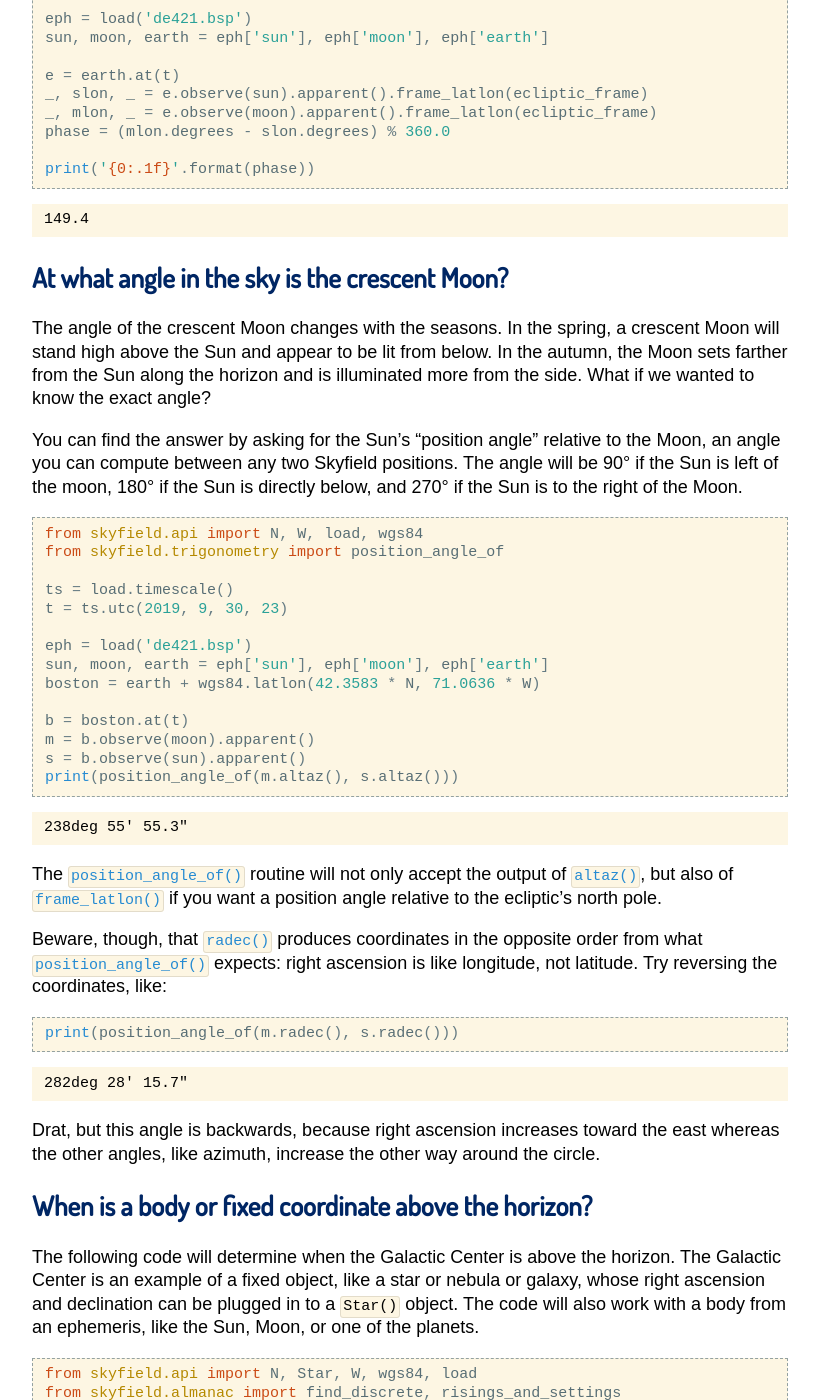
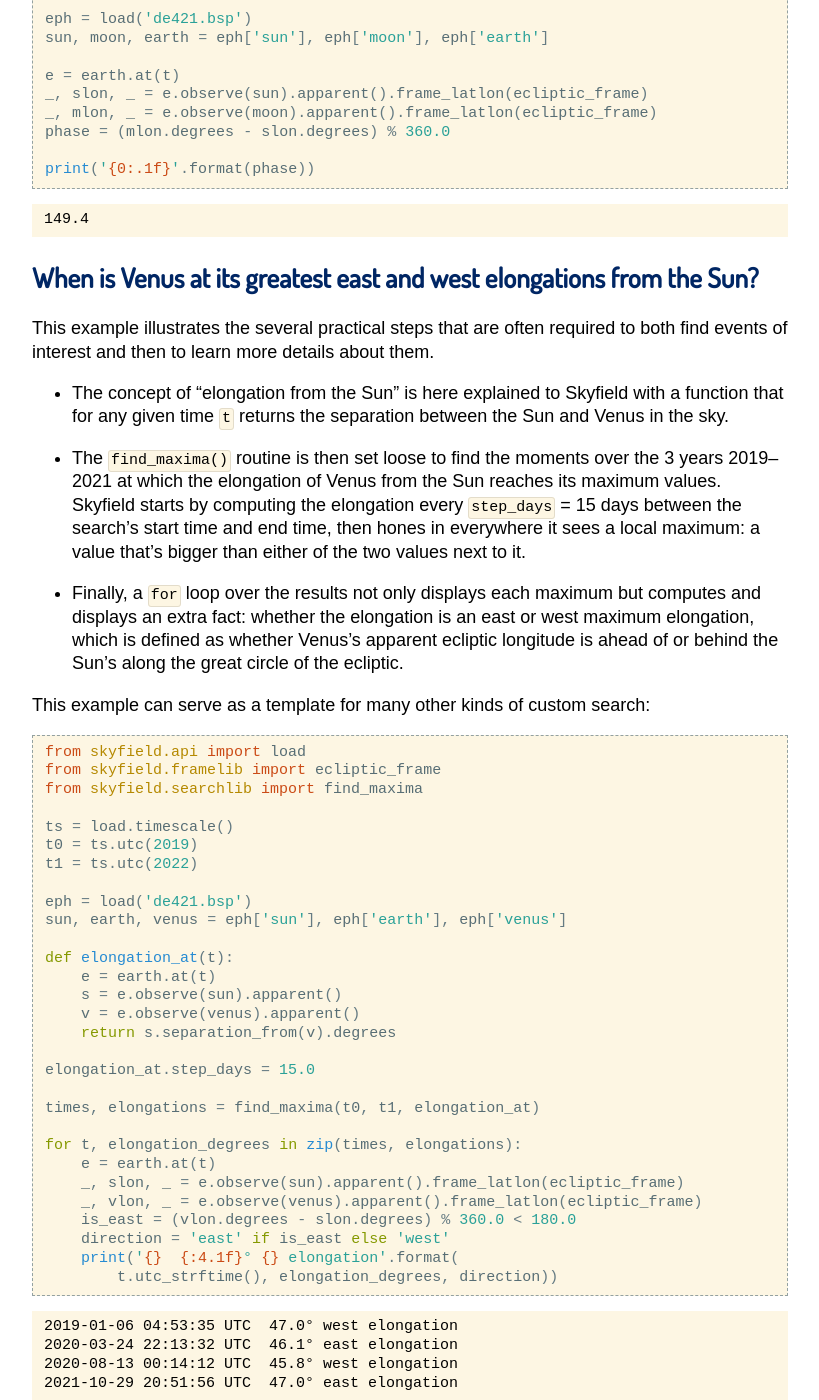
Before and after one commit to skyfielders/python-skyfield, a Sphinx documentation site: the page built from skyfield/documentation/examples.rst, in a window 1280 px wide and 1400 px high, scrolled down 1316 px. Shown: the whole window, without its empty margins (230-1049 px from the left). Built offline with Sphinx 7.4.7, drawn with Linux system fonts in a browser that asks for light colours; some web fonts are replaced.

Commit message:
Fix #497: add an east/west elongation example
Nothing in the documentation clearly addressed this case, so, an example.

```diff
--- a/skyfield/documentation/examples.rst
+++ b/skyfield/documentation/examples.rst
@@ -97,6 +97,72 @@ and 270° at the Last Quarter.
 .. testoutput::
 
     149.4
+
+When is Venus at its greatest east and west elongations from the Sun?
+=====================================================================
+
+This example illustrates the several practical steps
+that are often required to both find events of interest
+and then to learn more details about them.
+
+* The concept of “elongation from the Sun” is here explained to Skyfield
+  with a function that for any given time ``t``
+  returns the separation between the Sun and Venus in the sky.
+
+* The ``find_maxima()`` routine is then set loose to find the moments
+  over the 3 years 2019–2021 at which the elongation of Venus from the Sun
+  reaches its maximum values.
+  Skyfield starts by computing the elongation every ``step_days`` = 15 days
+  between the search’s start time and end time,
+  then hones in everywhere it sees a local maximum:
+  a value that’s bigger than either of the two values next to it.
+
+* Finally, a ``for`` loop over the results not only displays each maximum
+  but computes and displays an extra fact:
+  whether the elongation is an east or west maximum elongation,
+  which is defined as whether Venus’s apparent ecliptic longitude
+  is ahead of or behind the Sun’s along the great circle of the ecliptic.
+
+This example can serve as a template for many other kinds of custom search:
+
+.. testcode::
+
+    from skyfield.api import load
+    from skyfield.framelib import ecliptic_frame
+    from skyfield.searchlib import find_maxima
+
+    ts = load.timescale()
+    t0 = ts.utc(2019)
+    t1 = ts.utc(2022)
+
+    eph = load('de421.bsp')
+    sun, earth, venus = eph['sun'], eph['earth'], eph['venus']
+
+    def elongation_at(t):
+        e = earth.at(t)
+        s = e.observe(sun).apparent()
+        v = e.observe(venus).apparent()
+        return s.separation_from(v).degrees
+
+    elongation_at.step_days = 15.0
+
+    times, elongations = find_maxima(t0, t1, elongation_at)
+
+    for t, elongation_degrees in zip(times, elongations):
+        e = earth.at(t)
+        _, slon, _ = e.observe(sun).apparent().frame_latlon(ecliptic_frame)
+        _, vlon, _ = e.observe(venus).apparent().frame_latlon(ecliptic_frame)
+        is_east = (vlon.degrees - slon.degrees) % 360.0 < 180.0
+        direction = 'east' if is_east else 'west'
+        print('{}  {:4.1f}° {} elongation'.format(
+            t.utc_strftime(), elongation_degrees, direction))
+
+.. testoutput::
+
+    2019-01-06 04:53:35 UTC  47.0° west elongation
+    2020-03-24 22:13:32 UTC  46.1° east elongation
+    2020-08-13 00:14:12 UTC  45.8° west elongation
+    2021-10-29 20:51:56 UTC  47.0° east elongation
 
 At what angle in the sky is the crescent Moon?
 ==============================================
```
